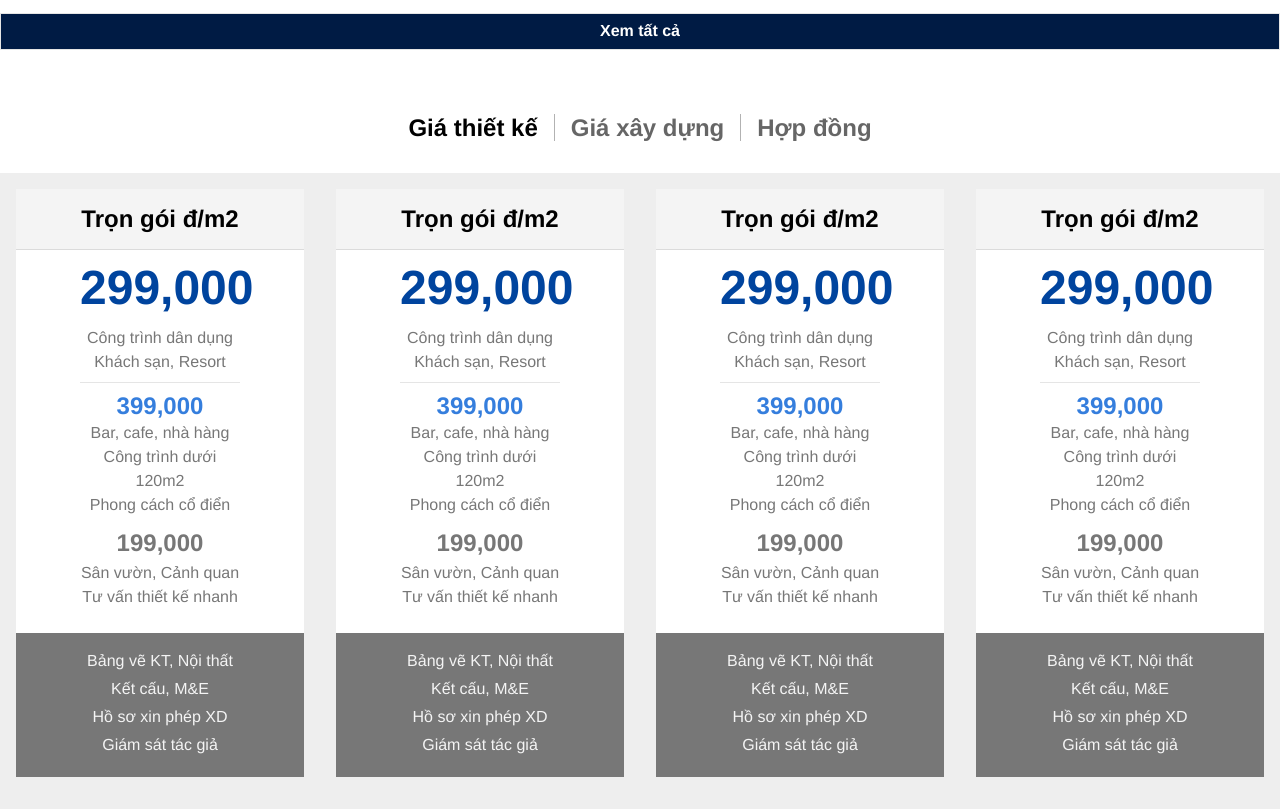
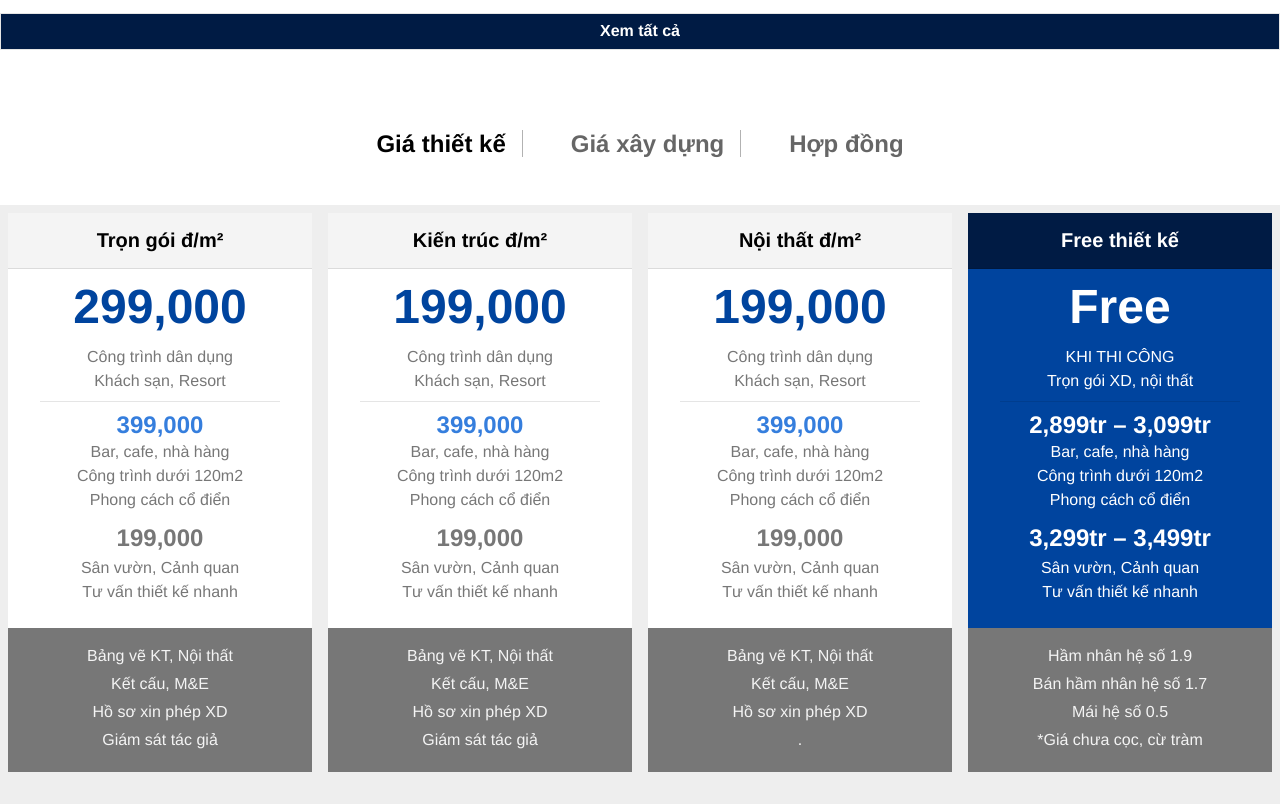
Before and after one commit to lktranhanh/Style-Wonder.vn, a plain HTML site: page index.html in a window 1280 px wide. Shown: the part 2109-2921 px from the top of the page. Drawn offline with Linux system fonts and the light colour scheme.

Commit message:
fix responsive

```diff
--- a/css/style.css
+++ b/css/style.css
@@ -35,13 +35,13 @@ li:hover .sub-menu{
     rgba(0, 0, 0, 0) 100%
   );
 }
-.tab-content .box .box-small .body-card {
+.tab-content .box .box-small .box-hover {
   transition: all ease-in 0.3s;
   -webkit-transition: all ease-in 0.3s;
   -moz-transition: all ease-in 0.3s;
   -ms-transition: all ease-in 0.3s;
   -o-transition: all ease-in 0.3s;
 }
-.tab-content .box .box-small .body-card:hover {
+.tab-content .box .box-small .box-hover:hover{
   box-shadow: 0 10px 20px rgba(0, 0, 0, 0.19), 0 6px 6px rgba(0, 0, 0, 0.22);
 }
--- a/index.html
+++ b/index.html
@@ -29,7 +29,8 @@
       <!-- Nav Left -->
       <!-- Mobile responsive -->
       <nav class="white-80 dn-ns">
-          <i class="fa fa-bars"></i>
+        <button onclick="Showitem()" class="bg-transparent bn "><i class="fa fa-bars"></i> </button>
+
       </nav>
       <div class="menu-left flex-auto-ns flex-ns dn order-0 ">
         <ul class="list flex-ns  sans-serif ">
@@ -524,17 +525,20 @@
     </a>
   </div>
   <div class="tab-content w-100 mv4">
-    <ul class="flex  list pt4 tc justify-center">
-      <li><a class="link f3 ph3-ns black fw6 br-ns b--black-30" href="">Giá thiết kế</a></li>
-      <li><a class="link f3 ph3-ns black-60 hover-black fw6 br-ns b--black-30 " href="">Giá xây dựng</a></li>
-      <li><a class="link f3 ph3-ns black-60 hover-black fw6  " href="">Hợp đồng</a></li>
+    <!-- Title tab -->
+    <ul class="flex list flex-wrap flex-row-ns pt4 tc justify-center">
+      <li class="dib pa3"><a class="link f3  ph3-ns black fw6 br-ns b--black-30" href="">Giá thiết kế</a></li>
+      <li class="dib pa3"><a class="link f3  ph3-ns black-60 hover-black fw6 br-ns b--black-30 " href="">Giá xây dựng</a></li>
+      <li class="dib pa3"><a class="link f3  ph3-ns black-60 hover-black fw6  " href="">Hợp đồng</a></li>
     </ul>
-    <div class="box bg-light-gray mv4 flex-wrap flex flex-row-ns flex-column">
-      <div class="box-small flex-column flex w-25-ns  w-50-m w-100 pa3 pb4 tc">
+    <!-- Card -->
+    <div class="box bg-light-gray mv4 mw9 center flex-wrap flex flex-row-ns flex-column">
+      <div class="box-small flex-column flex w-25-ns w-50-m w-100 pa2 pb4 tc">
+        <div class="box-hover">
         <div class="head-card bg-near-white bb b--black-10">
-          <h1 class="f3">Trọn gói đ/m2</h1>
+          <h2 class="f4 pa3">Trọn gói đ/m²</h2>
         </div>
-        <div class="body-card bg-white ph5 pv2">
+        <div class="body-card bg-white ph4 pv2">
           <h1 class="dark-blue f1-ns mv0 lh-title">299,000</h1>
           <div class="bb b--black-10 pv2">
             <p class="lh-copy gray">Công trình dân dụng <br>
@@ -556,6 +560,7 @@
             </p>
           </div>
         </div>
+      </div>
         <div class="foot-card bg-gray lh-copy near-white">
           <div class="pv3">
             <p class="pb1">Bảng vẽ KT, Nội thất</p>
@@ -565,12 +570,13 @@
           </div>
         </div>
       </div>
-      <div class="box-small flex-column flex w-25-ns w-50-m w-100 pa3 tc">
+      <div class="box-small flex-column flex w-25-ns w-50-m w-100 pa2 pb4 tc">
+        <div class="box-hover">
         <div class="head-card bg-near-white bb b--black-10">
-          <h1 class="f3">Trọn gói đ/m2</h1>
+          <h2 class="f4 pa3">Kiến trúc đ/m²</h2>
         </div>
-        <div class="body-card bg-white ph5 pv2">
-          <h1 class="dark-blue f1-ns mv0 lh-title">299,000</h1>
+        <div class="body-card bg-white ph4 pv2">
+          <h1 class="dark-blue f1-ns mv0 lh-title">199,000</h1>
           <div class="bb b--black-10 pv2">
             <p class="lh-copy gray">Công trình dân dụng <br>
               Khách sạn, Resort</p>
@@ -591,6 +597,7 @@
             </p>
           </div>
         </div>
+      </div>
         <div class="foot-card bg-gray lh-copy near-white">
           <div class="pv3">
             <p class="pb1">Bảng vẽ KT, Nội thất</p>
@@ -600,12 +607,13 @@
           </div>
         </div>
       </div>
-      <div class="box-small flex-column flex w-25-ns w-50-m w-100 pa3 tc">
+      <div class="box-small flex-column flex w-25-ns w-50-m w-100 pa2 pb4 tc">
+          <div class="box-hover">
           <div class="head-card bg-near-white bb b--black-10">
-          <h1 class="f3">Trọn gói đ/m2</h1>
+            <h2 class="f4 pa3">Nội thất đ/m²</h2>
           </div>
-        <div class="body-card bg-white ph5 pv2">
-          <h1 class="dark-blue f1-ns mv0 lh-title">299,000</h1>
+          <div class="body-card bg-white ph4 pv2">
+            <h1 class="dark-blue f1-ns mv0 lh-title">199,000</h1>
             <div class="bb b--black-10 pv2">
               <p class="lh-copy gray">Công trình dân dụng <br>
                 Khách sạn, Resort</p>
@@ -626,51 +634,57 @@
               </p>
             </div>
           </div>
-        <div class="foot-card bg-gray lh-copy near-white">
-          <div class="pv3">
-            <p class="pb1">Bảng vẽ KT, Nội thất</p>
-            <p class="pb1">Kết cấu, M&E</p>
-            <p class="pb1">Hồ sơ xin phép XD</p>
-            <p class="pb1">Giám sát tác giả</p>
-          </div>
-        </div>
-      </div>
-      <div class="box-small flex-column flex w-25-ns w-50-m w-100 pa3 tc">
-        <div class="head-card bg-near-white bb b--black-10">
-          <h1 class="f3">Trọn gói đ/m2</h1>
-        </div>
-        <div class="body-card bg-white ph5 pv2">
-          <h1 class="dark-blue f1-ns mv0 lh-title">299,000</h1>
-          <div class="bb b--black-10 pv2">
-            <p class="lh-copy gray">Công trình dân dụng <br>
-              Khách sạn, Resort</p>
-          </div>
-          <div class="pv2 lh-copy">
-            <h2 class="lh-title blue">399,000</h2>
-            <p class="gray">
-              Bar, cafe, nhà hàng <br>
-              Công trình dưới 120m2 <br>
-              Phong cách cổ điển
-            </p>
-          </div>
-          <div class="lh-copy mb3">
-            <h2 class="gray">199,000</h2>
-            <p class="gray">
-              Sân vườn, Cảnh quan <br>
-              Tư vấn thiết kế nhanh
-            </p>
-          </div>
         </div>
           <div class="foot-card bg-gray lh-copy near-white">
             <div class="pv3">
               <p class="pb1">Bảng vẽ KT, Nội thất</p>
               <p class="pb1">Kết cấu, M&E</p>
               <p class="pb1">Hồ sơ xin phép XD</p>
-            <p class="pb1">Giám sát tác giả</p>
+              <p class="pb1">.</p>
             </div>
           </div>
       </div>
+      <div class="box-small flex-column flex w-25-ns w-50-m w-100 pa2 pb4 tc">
+          <div class="hehe">
+          <div class="head-card bg-navy bb b--black-10">
+            <h2 class="f4 pa3 white">Free thiết kế</h2>
           </div>
+          <div class="body-card bg-dark-blue ph4 pv2">
+            <h1 class="white f1-ns mv0 lh-title">Free</h1>
+            <div class="bb b--black-10 pv2">
+              <p class="lh-copy white">KHI THI CÔNG <br>
+                  Trọn gói XD, nội thất
+              </p>
+            </div>
+            <div class="pv2 lh-copy white">
+              <h2 class="lh-title">2,899tr – 3,099tr</h2>
+              <p class="">
+                Bar, cafe, nhà hàng <br>
+                Công trình dưới 120m2 <br>
+                Phong cách cổ điển
+              </p>
+            </div>
+            <div class="lh-copy mb3 white">
+              <h2 class="">3,299tr – 3,499tr</h2>
+              <p class="">
+                Sân vườn, Cảnh quan <br>
+                Tư vấn thiết kế nhanh
+              </p>
+            </div>
+          </div>
+        </div>
+          <div class="foot-card bg-gray lh-copy near-white">
+            <div class="pv3">
+              <p class="pb1">Hầm nhân hệ số 1.9</p>
+              <p class="pb1">Bán hầm nhân hệ số 1.7 </p>
+              <p class="pb1">Mái hệ số 0.5</p>
+              <p class="pb1">*Giá chưa cọc, cừ tràm</p>
+            </div>
+          </div>
+      </div>
+
+    </div>
+
   </div>
   <footer class="w-100">
     <div class="footer1 bg-dark-gray">
@@ -712,14 +726,14 @@
       </div>
     </div>
     <div class="footer2 bg-black-90">
-      <div class="mw8 center ph3 ph0-ns flex flex-row-ns flex-column  white-80 pt3 pb4  ">
+      <div class="mw8 center ph3 ph0-ns flex flex-row-ns flex-column  white-80 pt3 pb4   ">
         <div class="w-50-ns lh-copy pv2 f6">
-          <p class="">
+          <p class="tl-ns tc ">
             Copyright 2017 ©&nbsp;<strong>wonder.vn</strong> - <strong>Kiến trúc, Nội thất và Xây dựng</strong>
           </p>
         </div>
         <div class="w-50-ns lh-copy f6">
-          <p class="ml4-ns">
+          <p class="ml4-ns tl-ns pv2 tc">
             <span>Wonder chỉ sử dụng các địa chỉ</span> email&nbsp;<strong>@wonder.vn</strong>&nbsp;để liên hệ với khách
             hàng. Mọi địa chỉ khác đều không hợp lệ và
             không thuộc sự quản lý, điều hành của chúng tôi.<br>
```
Lines whose indentation alone changed are shown as unchanged.
